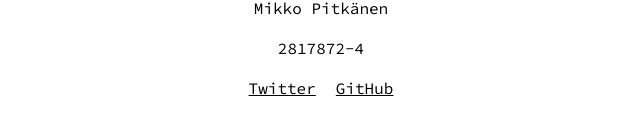
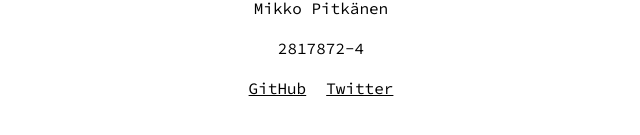
Before and after one commit to pitkane/mbit.fi, a React (Create React App) app: page / in a window 1280 px wide. Shown: the part 245-380 px from the top of the page, without its empty margins (319-959 px from the left). Built offline with nearby package versions, Linux system fonts and the light colour scheme.

Commit message:
Url change

```diff
--- a/src/App.js
+++ b/src/App.js
@@ -18,8 +18,8 @@ class App extends Component {
           2817872-4
         </p>
         <p className="btns">
+          <a href="https://github.com/pitkane" target="_blank" rel="external" className="btn btn--github" title="GitHub">GitHub</a>
           <a href="https://twitter.com/pitkane" target="_blank" rel="external" className="btn btn--twitter" title="Twitter">Twitter</a>
-          <a href="https://github.com/pitkane" target="_blank" rel="external" className="btn btn--github" title="GitHub">GitHub</a>
         </p>
       </div>
     );
```
Also changed, not shown: package.json (+5 -2 lines).
